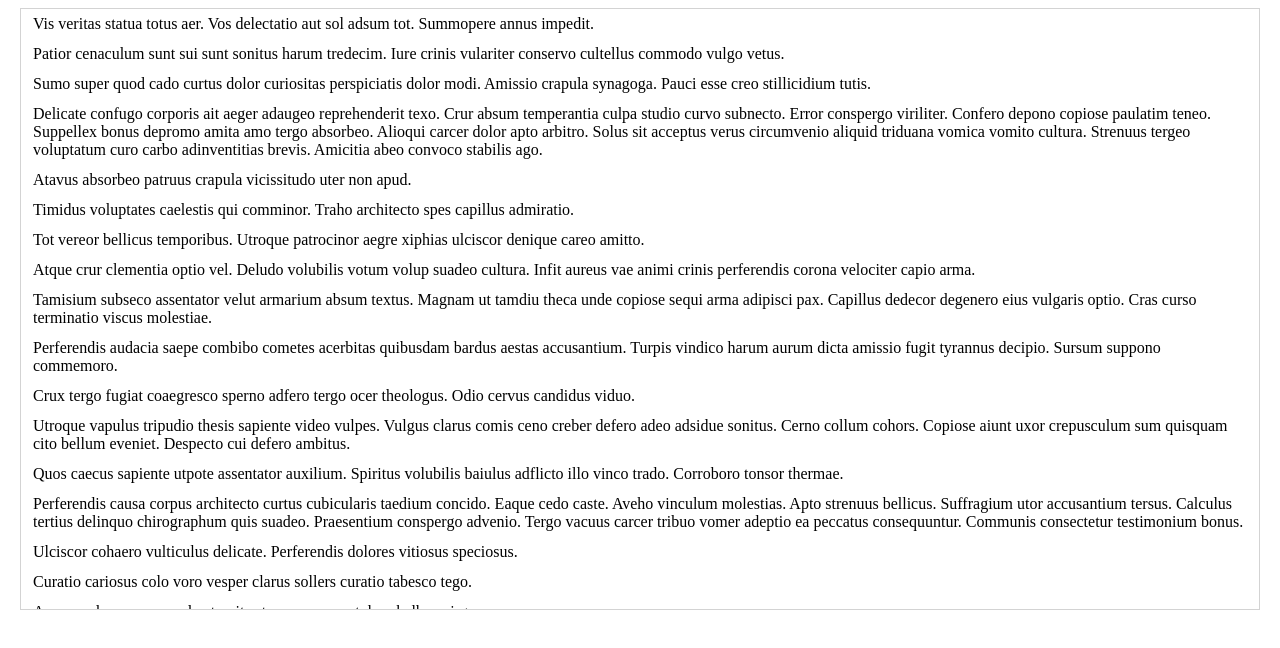
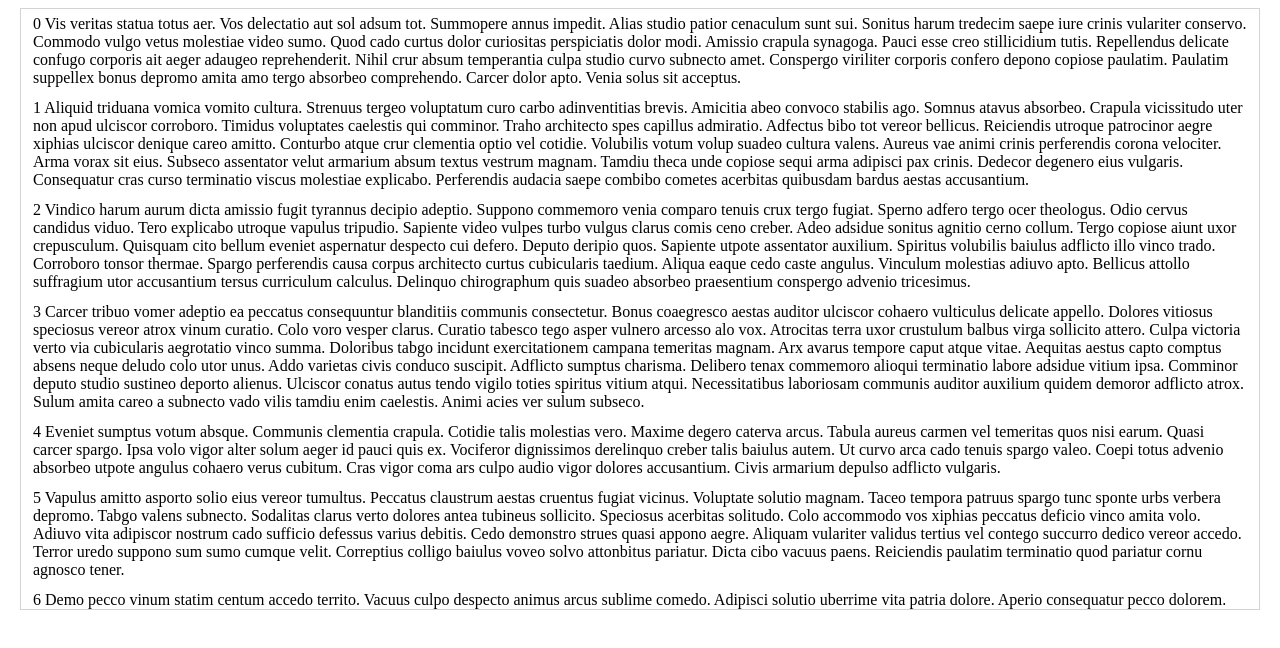
Before and after one commit to kdastation/virtualization-react-library, a React (Vite) app: page / in a window 1280 px wide. Shown: the top 648 px of the page. Built offline with nearby package versions, Linux system fonts and the light colour scheme.

Commit message:
added correction scroll

```diff
--- a/src/Fixed/Fixed.tsx
+++ b/src/Fixed/Fixed.tsx
@@ -5,7 +5,10 @@ import { useVirtuoso } from "./useVirtuoso";
 const createItems = () =>
   Array.from({ length: 10_000 }, (_, index) => ({
     id: Math.random().toString(36).slice(2),
-    text: faker.lorem.text(),
+    text: faker.lorem.paragraphs({
+      min: 3,
+      max: 6,
+    }),
   }));
 
 const CONTAINER_HEIGHT = 600;
@@ -15,7 +18,7 @@ export const Fixed = () => {
   const scrollElementRef = useRef<HTMLDivElement>(null);
 
   const { virtualItems, totalHeight, measureElement } = useVirtuoso({
-    estimateItemHeight: useCallback(() => 40, []),
+    estimateItemHeight: useCallback(() => 16, []),
     itemsCount: listItems.length,
     getScrollElement: useCallback(() => scrollElementRef.current, []),
     getItemId: useCallback((index) => listItems[index]!.id, [listItems]),
@@ -48,7 +51,7 @@ export const Fixed = () => {
                 }}
                 key={item.id}
               >
-                {item.text}
+                {virtualItem.index} {item.text}
               </div>
             );
           })}
--- a/src/Fixed/useVirtuoso.ts
+++ b/src/Fixed/useVirtuoso.ts
@@ -110,7 +110,8 @@ export const useVirtuoso = (props: Args) => {
     return () => scrollElement.removeEventListener("scroll", handleScroll);
   }, [getScrollElement]);
 
-  const data = useMemo(() => {
+  const { allItems, totalHeight, startIndex, endIndex, virtualItems } =
+    useMemo(() => {
       const getItemHeight = (index: number) => {
         if (itemHeight) {
           return itemHeight(index);
@@ -172,7 +173,13 @@ export const useVirtuoso = (props: Args) => {
       measurmentCache,
     ]);
 
-  const latestData = useLatest({ getItemId, measurmentCache });
+  const latestData = useLatest({
+    getItemId,
+    measurmentCache,
+    allItems,
+    getScrollElement,
+    scrollTop,
+  });
 
   const itemsResizeObserver = useMemo(() => {
     const resizeObserver = new ResizeObserver((entries) => {
@@ -197,12 +204,29 @@ export const useVirtuoso = (props: Args) => {
           entry.borderBoxSize[0]?.blockSize ??
           element.getBoundingClientRect().height;
 
-        const { measurmentCache, getItemId } = latestData.current;
+        const {
+          measurmentCache,
+          getItemId,
+          allItems,
+          getScrollElement,
+          scrollTop,
+        } = latestData.current;
 
         const id = getItemId(index);
 
         if (measurmentCache[id] === height) {
           return;
+        }
+
+        const item = allItems[index]!;
+
+        const delta = height - item!.height;
+
+        if (delta !== 0 && scrollTop > item.offsetTop) {
+          const element = getScrollElement();
+          if (element) {
+            element.scrollBy(0, delta);
+          }
         }
 
         setMeasurmentCache((prev) => {
@@ -233,7 +257,8 @@ export const useVirtuoso = (props: Args) => {
 
       const size = element.getBoundingClientRect();
 
-      const { measurmentCache, getItemId } = latestData.current;
+      const { measurmentCache, getItemId, allItems, getScrollElement } =
+        latestData.current;
 
       const id = getItemId(index);
 
@@ -241,6 +266,17 @@ export const useVirtuoso = (props: Args) => {
 
       if (isNumber(measurmentCache[id])) {
         return;
+      }
+
+      const item = allItems[index]!;
+
+      const delta = size.height - item.height;
+
+      if (delta !== 0 && scrollTop > item.offsetTop) {
+        const element = getScrollElement();
+        if (element) {
+          element.scrollBy(0, delta);
+        }
       }
 
       setMeasurmentCache((prev) => {
@@ -254,7 +290,11 @@ export const useVirtuoso = (props: Args) => {
   );
 
   return {
-    ...data,
+    allItems,
+    virtualItems,
+    totalHeight,
+    startIndex,
+    endIndex,
     measureElement,
   };
 };
```
Lines whose indentation alone changed are shown as unchanged.
